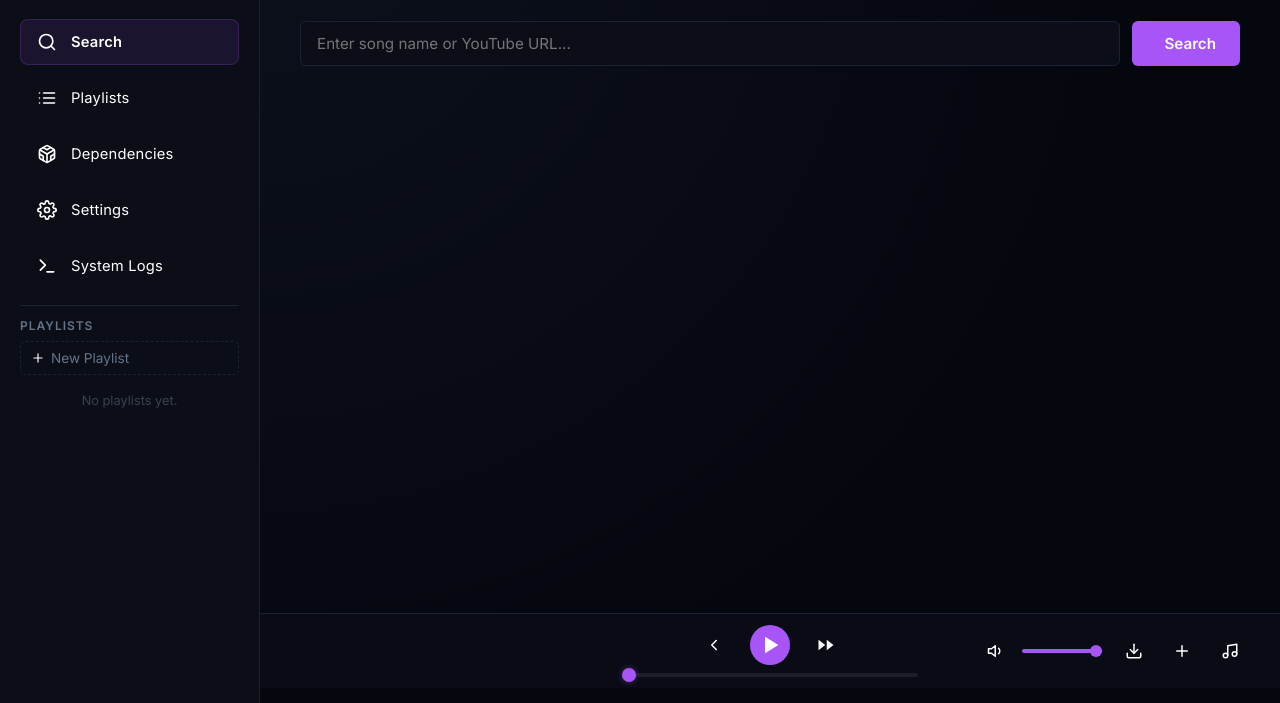
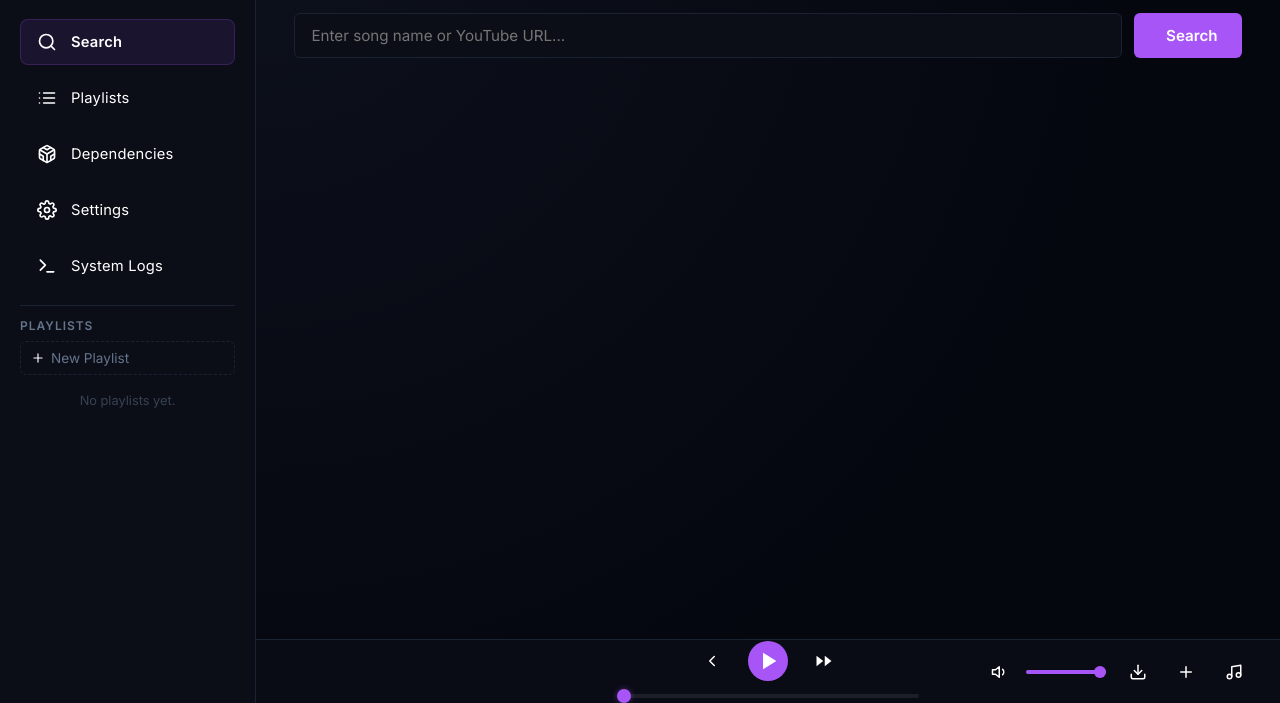
Before and after one commit to 3yeskXng/Elysium-Music, a website built with Vite: page elysium-ui/index.html in a window 1280 px wide. Shown: the part 97-800 px from the top of the page. Built offline with nearby package versions, Linux system fonts and the light colour scheme; no server answers.

Commit message:
feat: enhance player controls and layout with responsive design adjustments

```diff
--- a/elysium-ui/src/components/playerbar/PlayerControls.ts
+++ b/elysium-ui/src/components/playerbar/PlayerControls.ts
@@ -44,6 +44,9 @@ export function createPlayerControls(): HTMLElement {
   const progressTrack = document.createElement('div');
   progressTrack.className = 'player-progress-track';
 
+  const progressTrackBg = document.createElement('div');
+  progressTrackBg.className = 'player-progress-track-bg';
+
   const progressFill = document.createElement('div');
   progressFill.className = 'player-progress-fill';
 
@@ -58,7 +61,7 @@ export function createPlayerControls(): HTMLElement {
     playback.seekTo((parseFloat(progressInput.value) / 100) * dur);
   });
 
-  progressTrack.append(progressFill, progressInput);
+  progressTrack.append(progressTrackBg, progressFill, progressInput);
 
   const timeTotal = document.createElement('span');
   timeTotal.className = 'player-time';
--- a/elysium-ui/src/style.css
+++ b/elysium-ui/src/style.css
@@ -15,8 +15,8 @@
     --font-premium-cursive: 'Great Vibes', 'Alex Brush', 'Brush Script MT', cursive;
     --font-global: 'Inter', -apple-system, sans-serif;
 
-    --sidebar-width: 260px;
-    --player-height: 90px;
+    --sidebar-width: clamp(180px, 20vw, 260px);
+    --player-height: clamp(60px, 8vh, 90px);
 }
 
 * {
@@ -47,7 +47,7 @@ body, html {
 #shell-main-content {
     grid-column: 2;
     grid-row: 1;
-    padding: 40px;
+    padding: clamp(16px, 3vw, 40px);
     overflow-y: auto;
     background: radial-gradient(circle at top left, #0d111c 0%, var(--bg-main) 70%);
 }
@@ -66,8 +66,22 @@ body, html {
 }
 
 .view-title {
-    font-size: 1.4rem;
+    font-size: clamp(1rem, 1.4vw, 1.4rem);
     font-weight: 600;
     color: var(--text-pure);
     margin-bottom: 8px;
 }
+
+@media (max-width: 900px) {
+    #app-shell {
+        grid-template-columns: var(--sidebar-width) 1fr;
+    }
+    .view-title { font-size: 1.1rem; }
+}
+
+@media (max-width: 640px) {
+    #app-shell {
+        grid-template-columns: 0 1fr;
+    }
+    .view-title { font-size: 1rem; }
+}
--- a/elysium-ui/src/styles/player/player-controls.css
+++ b/elysium-ui/src/styles/player/player-controls.css
@@ -23,8 +23,8 @@
     display: flex;
     align-items: center;
     justify-content: center;
-    width: 40px;
-    height: 40px;
+    width: clamp(32px, 3.5vw, 40px);
+    height: clamp(32px, 3.5vw, 40px);
     border-radius: 50%;
     transition: color 0.2s, transform 0.1s, background 0.2s;
     padding: 0;
@@ -69,27 +69,37 @@
 .player-progress-track {
     position: relative;
     flex: 1;
-    height: 4px;
-    background: rgba(255, 255, 255, 0.08);
-    border-radius: 2px;
+    height: 14px;
+    display: flex;
+    align-items: center;
     cursor: pointer;
 }
 
 .player-progress-fill {
     position: absolute;
-    top: 0;
+    top: 50%;
     left: 0;
-    height: 100%;
+    transform: translateY(-50%);
+    height: 4px;
     width: 0%;
     background: var(--accent-premium);
     border-radius: 2px;
     pointer-events: none;
 }
 
+.player-progress-track-bg {
+    position: absolute;
+    top: 50%;
+    left: 0;
+    transform: translateY(-50%);
+    width: 100%;
+    height: 4px;
+    background: rgba(255, 255, 255, 0.08);
+    border-radius: 2px;
+    pointer-events: none;
+}
+
 .player-progress-input {
-    position: absolute;
-    top: 0;
-    left: 0;
     width: 100%;
     height: 100%;
     margin: 0;
@@ -98,7 +108,8 @@
     appearance: none;
     background: transparent;
     cursor: pointer;
-    z-index: 2;
+    position: relative;
+    z-index: 1;
 }
 
 .player-progress-input::-webkit-slider-runnable-track {
--- a/elysium-ui/src/styles/player/player-layout.css
+++ b/elysium-ui/src/styles/player/player-layout.css
@@ -10,9 +10,9 @@
     display: flex;
     align-items: center;
     justify-content: space-between;
-    padding: 0 30px;
+    padding: 0 clamp(12px, 2vw, 30px);
     z-index: 100;
-    height: 75px;
+    height: var(--player-height);
 }
 
 #player-meta-slot {
```
